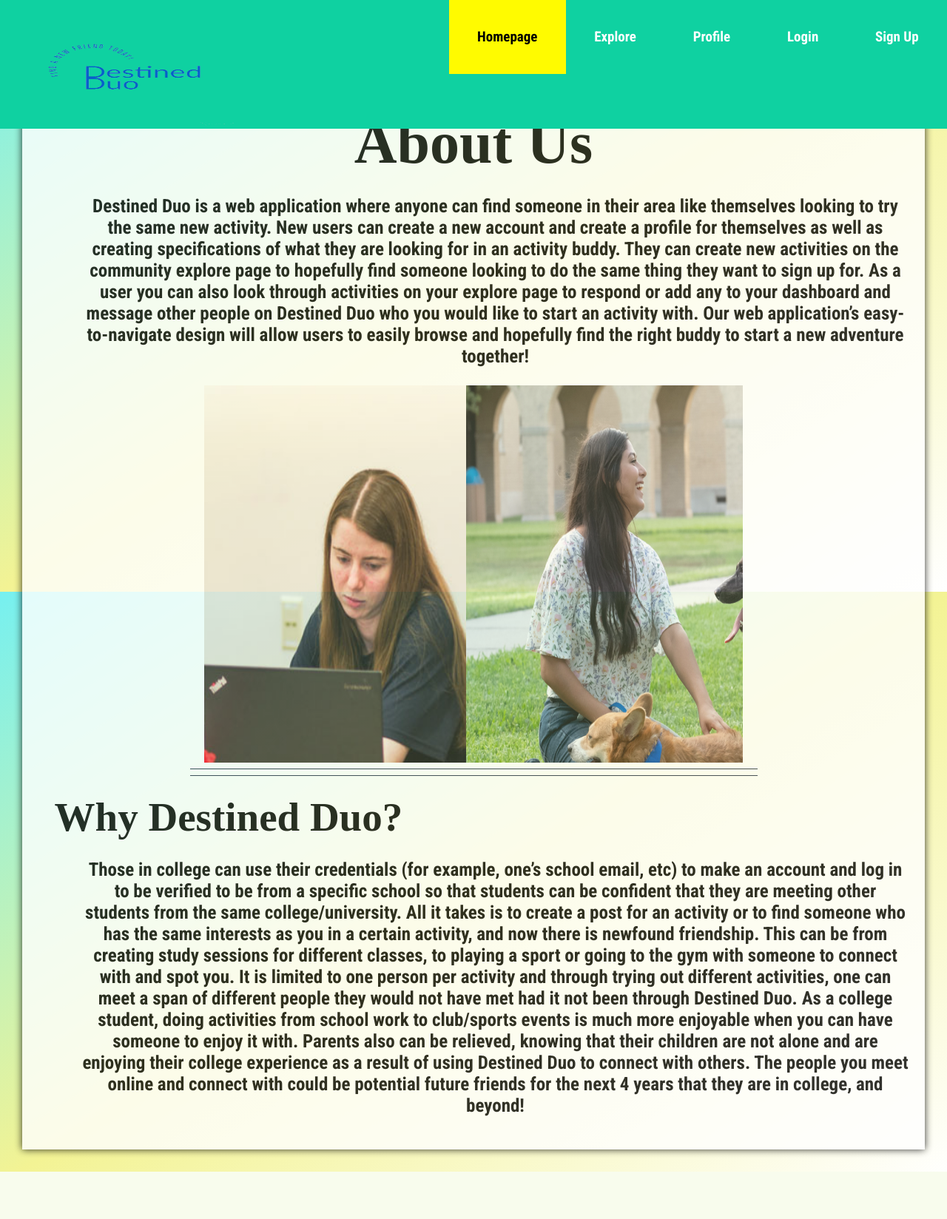
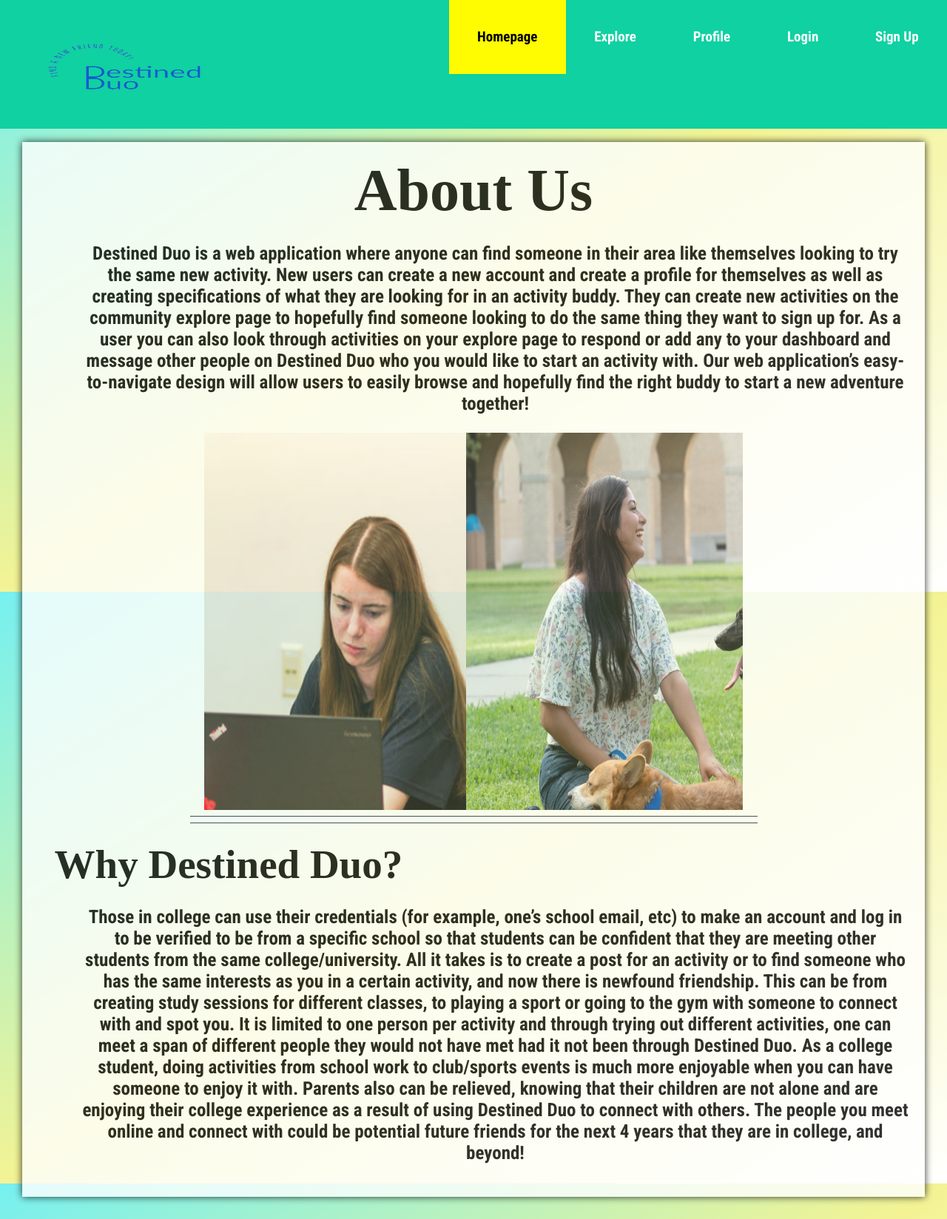
Before and after one commit to ITWS-2110-Group-1-BARK/Project, a PHP site: page /homepage.html in a window 1280 px wide. Shown: the whole page at 74% size. Before the commit the page ends 1584 px from the top, so only its background shows below. Run offline with PHP 8.4, Linux system fonts and the light colour scheme; some libraries are stand-ins or nearby versions.

Commit message:
adjusted homescreen to fit underneath navbar

```diff
--- a/style.css
+++ b/style.css
@@ -9,7 +9,7 @@
   padding: 20px;
   float:center;
   margin: 30px;
-  margin-top:10vw;
+  margin-top:15vw;
   font-family: 'Roboto Condensed', sans-serif;
 }
 
```
